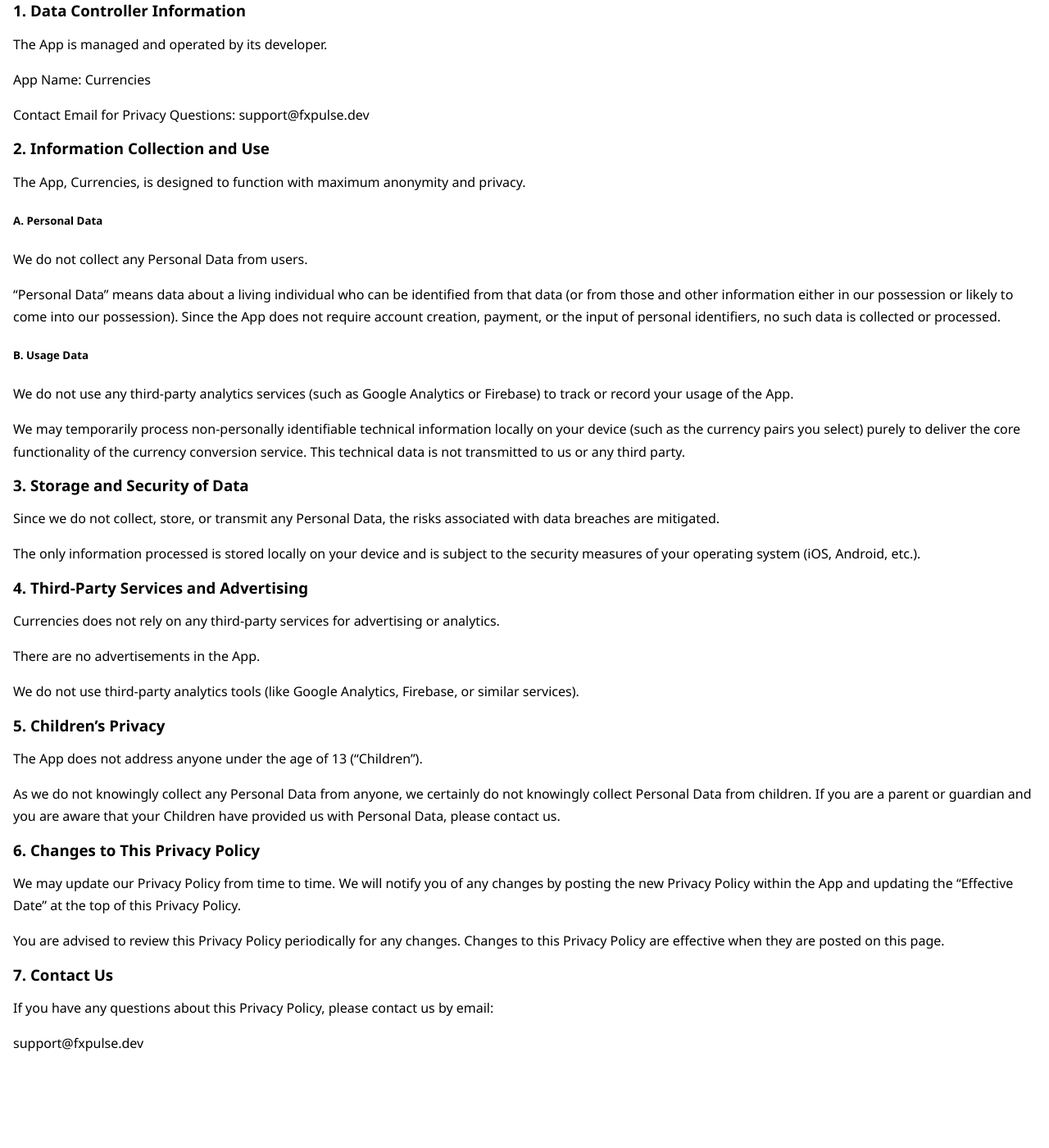
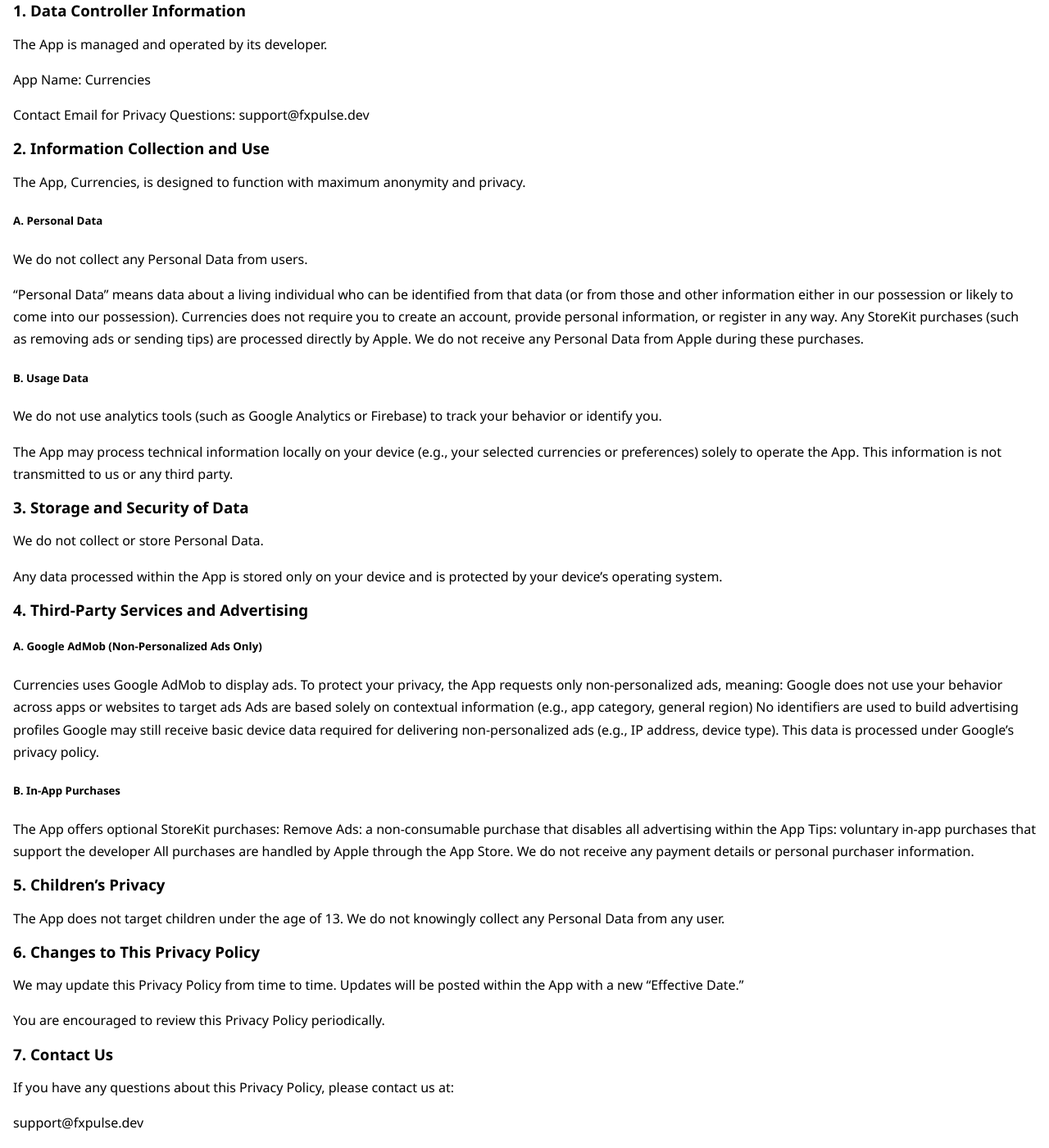
Before and after one commit to GwendolineRodriguez/currencies-pages, a Jekyll site: the page built from privacy-policy.md, in a window 1280 px wide and 1400 px high, scrolled down 225 px. Shown: the whole window at 82% size. Built offline with Jekyll 4.4.1, drawn with Linux system fonts in a browser that asks for light colours; before the commit the page ends 1527 px from its top, so only the background shows below that; some of the changed text lies outside the part shown.

Commit message:
chore: update policies and terms

```diff
--- a/privacy-policy.md
+++ b/privacy-policy.md
@@ -33,42 +33,52 @@ The App, Currencies, is designed to function with maximum anonymity and privacy.
 
 We do not collect any Personal Data from users.
 
-"Personal Data" means data about a living individual who can be identified from that data (or from those and other information either in our possession or likely to come into our possession). Since the App does not require account creation, payment, or the input of personal identifiers, no such data is collected or processed.
+"Personal Data" means data about a living individual who can be identified from that data (or from those and other information either in our possession or likely to come into our possession). Currencies does not require you to create an account, provide personal information, or register in any way. Any StoreKit purchases (such as removing ads or sending tips) are processed directly by Apple. We do not receive any Personal Data from Apple during these purchases.
 
 ##### B. Usage Data
 
-We do not use any third-party analytics services (such as Google Analytics or Firebase) to track or record your usage of the App.
+We do not use analytics tools (such as Google Analytics or Firebase) to track your behavior or identify you.
 
-We may temporarily process non-personally identifiable technical information locally on your device (such as the currency pairs you select) purely to deliver the core functionality of the currency conversion service. This technical data is not transmitted to us or any third party.
+The App may process technical information locally on your device (e.g., your selected currencies or preferences) solely to operate the App. This information is not transmitted to us or any third party.
 
 ### 3. Storage and Security of Data
 
-Since we do not collect, store, or transmit any Personal Data, the risks associated with data breaches are mitigated.
+We do not collect or store Personal Data.
 
-The only information processed is stored locally on your device and is subject to the security measures of your operating system (iOS, Android, etc.).
+Any data processed within the App is stored only on your device and is protected by your device's operating system.
 
 ### 4. Third-Party Services and Advertising
 
-Currencies does not rely on any third-party services for advertising or analytics.
+##### A. Google AdMob (Non-Personalized Ads Only)
 
-There are no advertisements in the App.
+Currencies uses Google AdMob to display ads.
+To protect your privacy, the App requests only non-personalized ads, meaning:
+Google does not use your behavior across apps or websites to target ads
+Ads are based solely on contextual information (e.g., app category, general region)
+No identifiers are used to build advertising profiles
+Google may still receive basic device data required for delivering non-personalized ads (e.g., IP address, device type). This data is processed under Google’s privacy policy.
 
-We do not use third-party analytics tools (like Google Analytics, Firebase, or similar services).
+##### B. In-App Purchases
+
+The App offers optional StoreKit purchases:
+Remove Ads: a non-consumable purchase that disables all advertising within the App
+Tips: voluntary in-app purchases that support the developer
+All purchases are handled by Apple through the App Store.
+We do not receive any payment details or personal purchaser information.
 
 ### 5. Children's Privacy
 
-The App does not address anyone under the age of 13 ("Children").
-
-As we do not knowingly collect any Personal Data from anyone, we certainly do not knowingly collect Personal Data from children. If you are a parent or guardian and you are aware that your Children have provided us with Personal Data, please contact us.
+The App does not target children under the age of 13.
+We do not knowingly collect any Personal Data from any user.
 
 ### 6. Changes to This Privacy Policy
 
-We may update our Privacy Policy from time to time. We will notify you of any changes by posting the new Privacy Policy within the App and updating the "Effective Date" at the top of this Privacy Policy.
+We may update this Privacy Policy from time to time. Updates will be posted within the App with a new “Effective Date.”
 
-You are advised to review this Privacy Policy periodically for any changes. Changes to this Privacy Policy are effective when they are posted on this page.
+You are encouraged to review this Privacy Policy periodically.
 
 ### 7. Contact Us
 
-If you have any questions about this Privacy Policy, please contact us by email:
+If you have any questions about this Privacy Policy, please contact us at:
 
 support@fxpulse.dev
```
Also changed, not shown: other parts of privacy-policy.md (+1 -1 lines), terms.md (+1 -1 lines).
